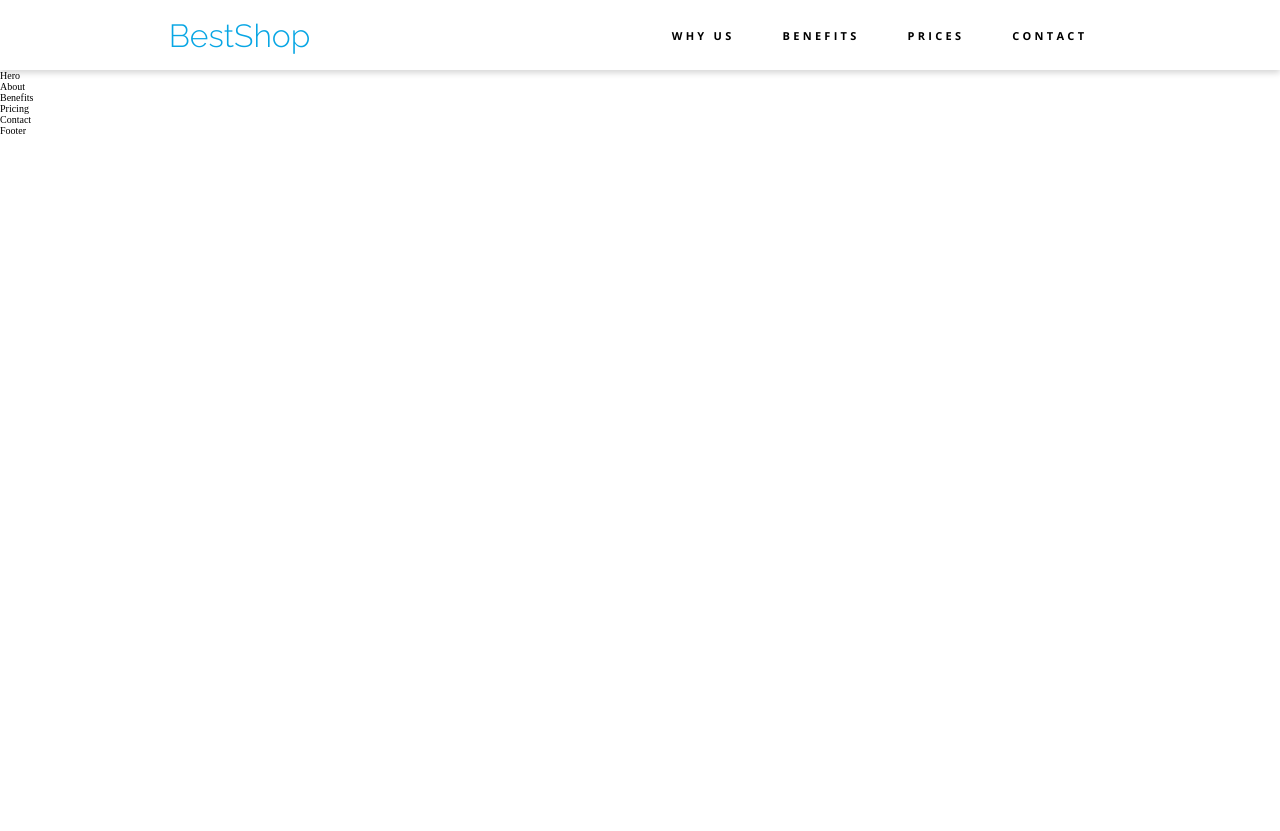
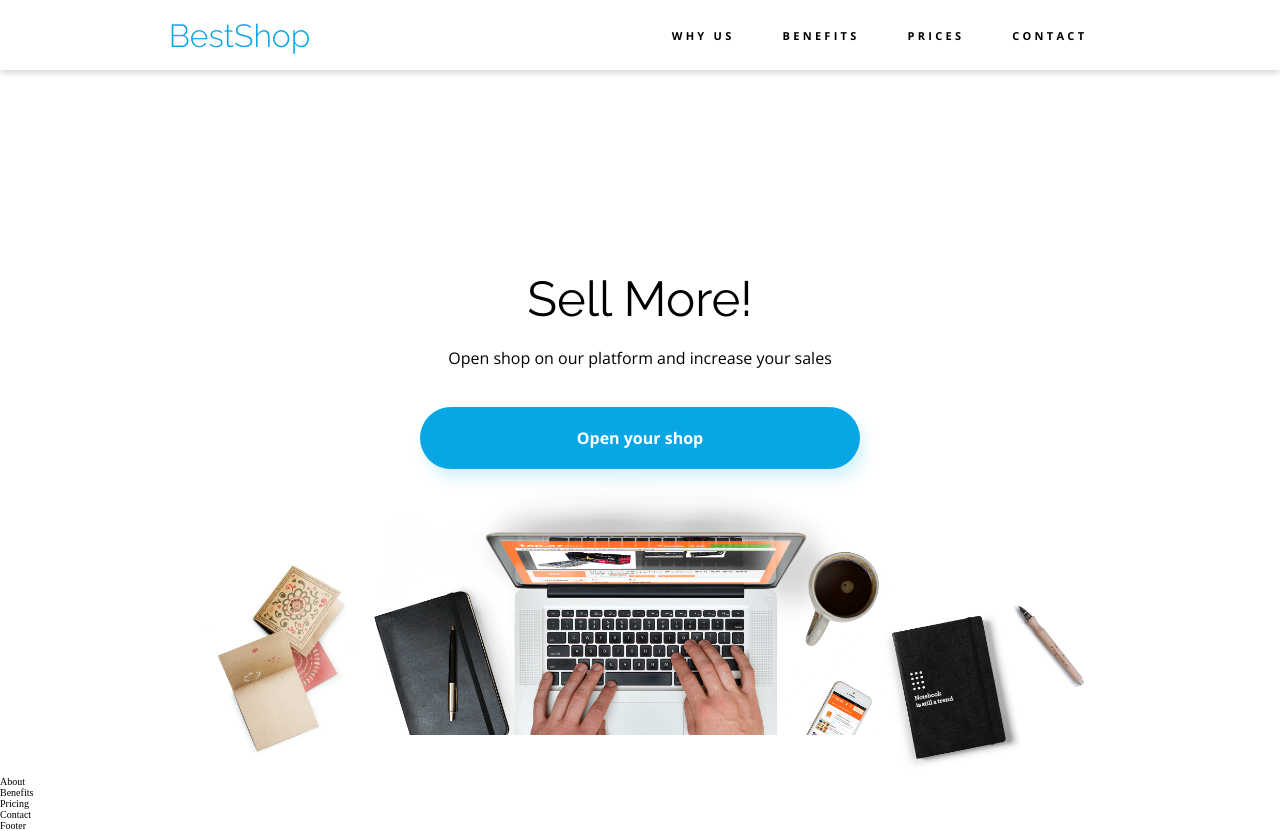
Before and after one commit to Wotwi/Best_Shop_v2, a React (Vite) app: page / in a window 1280 px wide. Before the commit the page ends 800 px from the top, so only its background shows below. Built offline with nearby package versions, Linux system fonts and the light colour scheme.

Commit message:
finished hero page

```diff
--- a/src/components/Hero.jsx
+++ b/src/components/Hero.jsx
@@ -2,7 +2,14 @@ import React from 'react';
 
 function Hero(props) {
     return (
-        <div>Hero</div>
+        <div className="container">
+            <div className="hero">
+                <h3 className="hero__header">Sell More!</h3>
+                <p className="hero__content">Open shop on our platform and increase your sales</p>
+                <button className="hero__btn">Open your shop</button>
+                <img src="src/assets/Background.png" alt=""/>
+            </div>
+        </div>
     );
 }
 
--- a/src/styles/common/_general.scss
+++ b/src/styles/common/_general.scss
@@ -0,0 +1,4 @@
+.container {
+  margin-inline: auto;
+  width: 70%;
+}
--- a/src/styles/layout/_hero.scss
+++ b/src/styles/layout/_hero.scss
@@ -0,0 +1,35 @@
+.hero {
+  display: flex;
+  flex-direction: column;
+  justify-content: center;
+  align-items: center;
+
+  .hero__header {
+    font-family: $secondary-font;
+    font-size: 4.9rem;
+    line-height: 5.7rem;
+    margin-top: 20rem;
+  }
+  .hero__content {
+    font-family: $primary-font;
+    font-size: 1.6rem;
+    line-height: 2.2rem;
+    margin-top: 2rem;
+  }
+  .hero__btn {
+    display: flex;
+    justify-content: center;
+    align-items: center;
+    width: 44rem;
+    padding: 2rem;
+    color: #fff;
+    background-color: $primary-color;
+    font-family: $primary-font;
+    font-weight: 700;
+    font-size: 1.6rem;
+    box-shadow: 5px 10px 14px #07ACE629;
+    border: none;
+    border-radius: 4rem;
+    margin-top: 3.8rem;
+  }
+}
```
